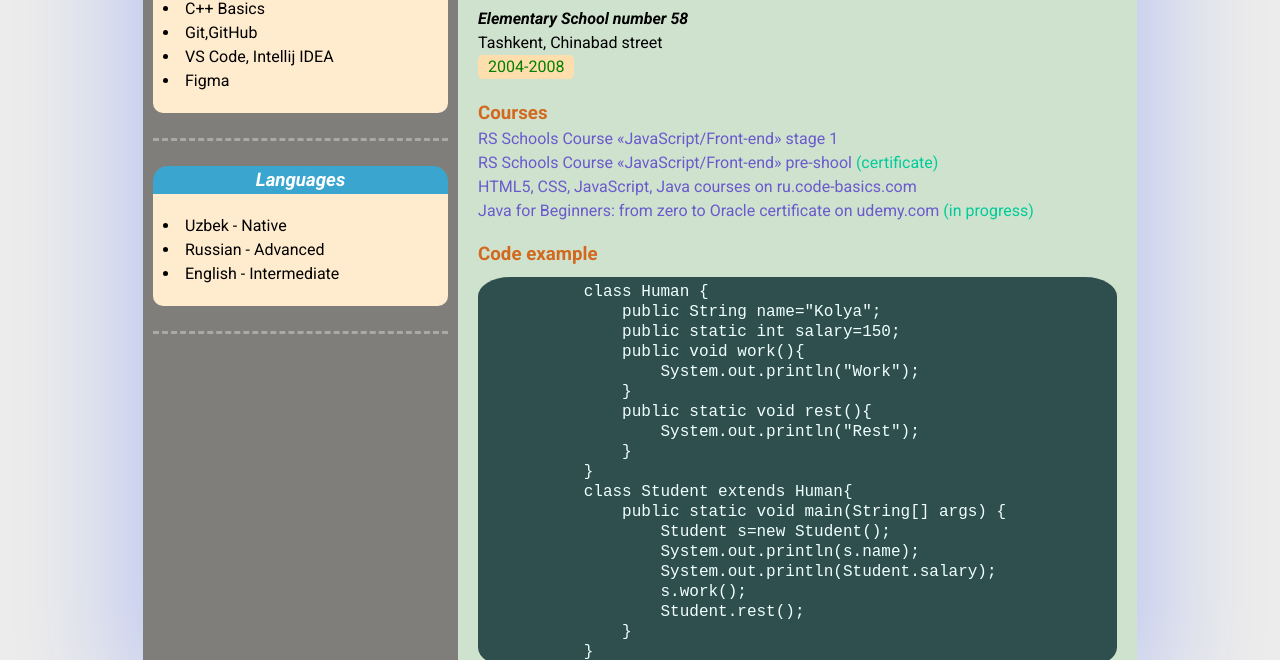
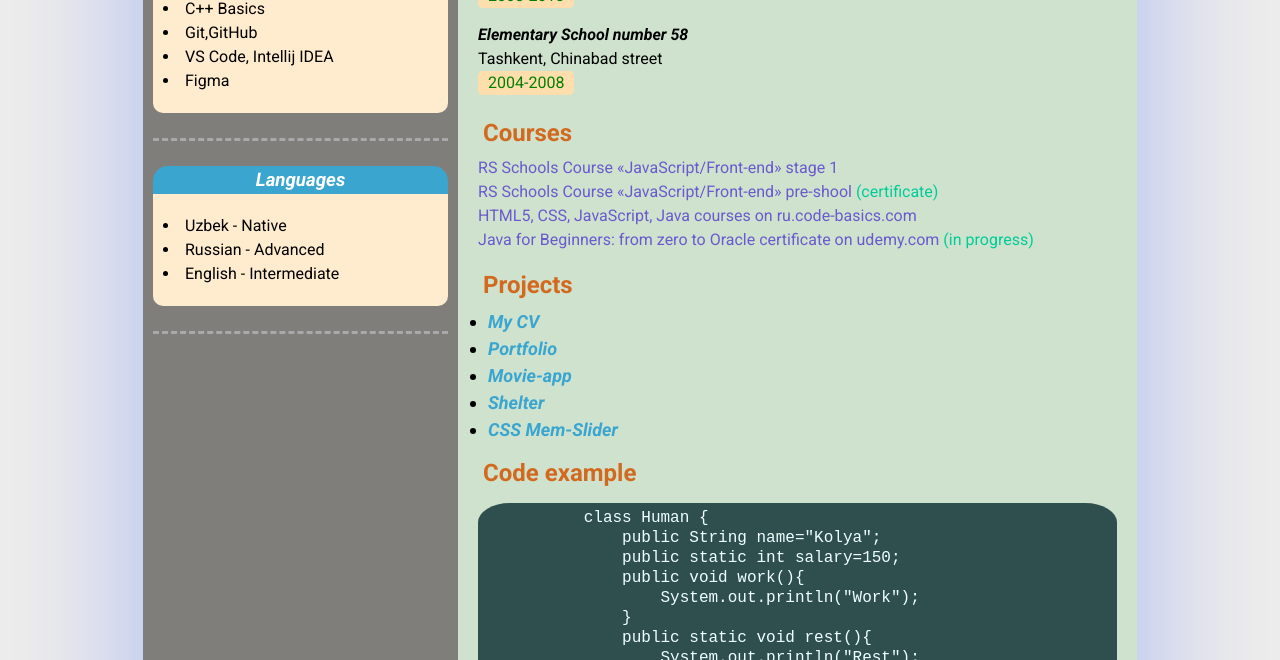
Before and after one commit to Salohiddin98/rsschool-cv, a plain HTML site: page index.html in a window 1280 px wide. Shown: the part 748-1408 px from the top of the page. Drawn offline with Linux system fonts and the light colour scheme.

Commit message:
feat: add projects block and links to my projects

```diff
--- a/css/style.css
+++ b/css/style.css
@@ -148,7 +148,9 @@ header {
 
 .right__column h3 {
   color: #d2691e;
-  margin-top: 20px;
+  margin-top: 10px;
+  padding: 5px;
+  font-size: 24px;
 }
 .right__column_summary {
 }
@@ -163,6 +165,28 @@ header {
   color: #f0ffff;
   border-radius: 5%;
 }
+
+.projects {
+}
+.projects__list {
+  font-size: 18px;
+  color: #000;
+  margin-left: 10px;
+  font-weight: 800;
+  font-style: italic;
+}
+.projects__item {
+  list-style: disc;
+}
+.projects__link {
+  color: #3aa6d0;
+}
+.projects__link:hover {
+  color: #00755e;
+  letter-spacing: 3px;
+  transition: 0.75s;
+}
+
 .right__column_courses a {
   color: #6a5acd;
 }
--- a/index.html
+++ b/index.html
@@ -156,7 +156,16 @@
                </li>
             </ul>
          </div>
-
+         <div class="projects">
+            <h3 id="projects__title">Projects </h3>
+            <ul class="projects__list">
+               <li class="projects__item"><a href="" class="projects__link">My CV</a></li>
+               <li class="projects__item"><a href="" class="projects__link">Portfolio</a></li>
+               <li class="projects__item"><a href="" class="projects__link">Movie-app</a></li>
+               <li class="projects__item"><a href="" class="projects__link">Shelter</a></li>
+               <li class="projects__item"><a href="" class="projects__link">CSS Mem-Slider</a></li>
+            </ul>
+         </div>
          <div class="right__column_code-example">
             <h3 id="Code">Code example</h3>
             <pre><code>           class Human {
```
